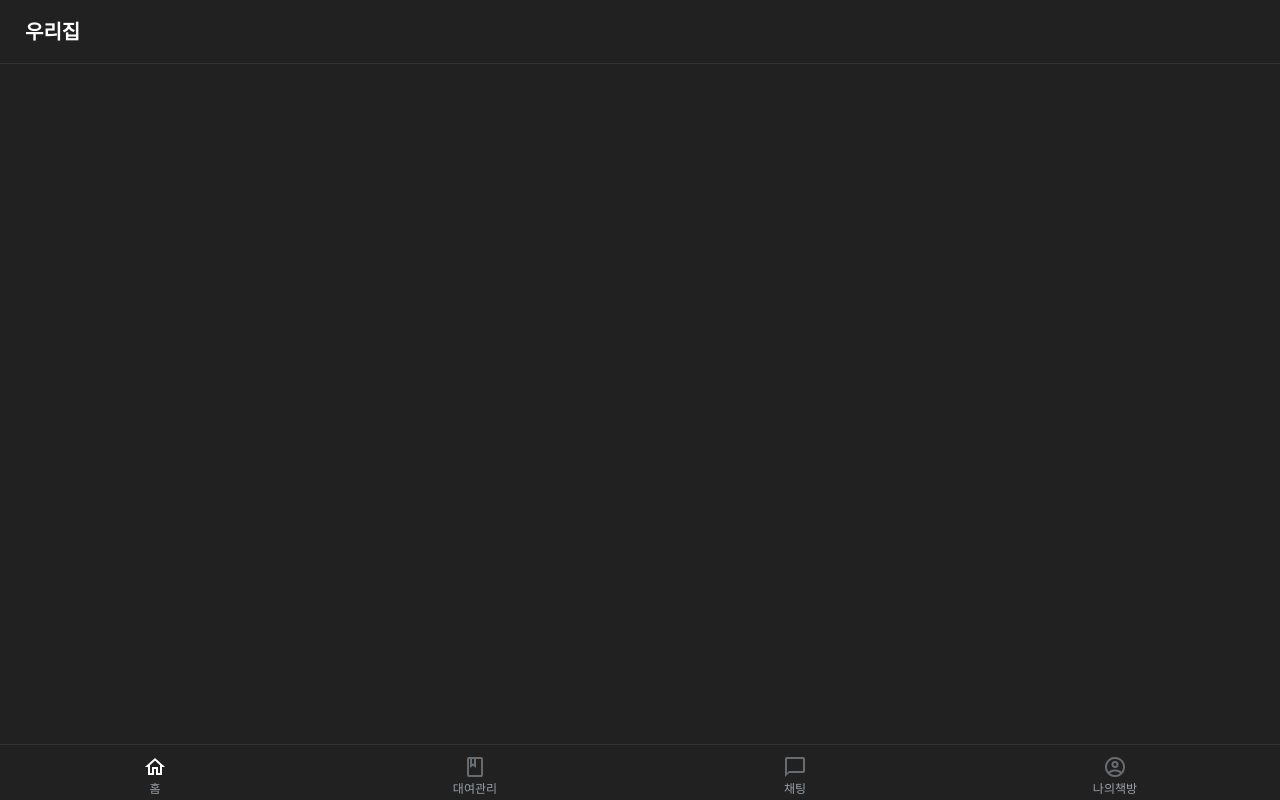
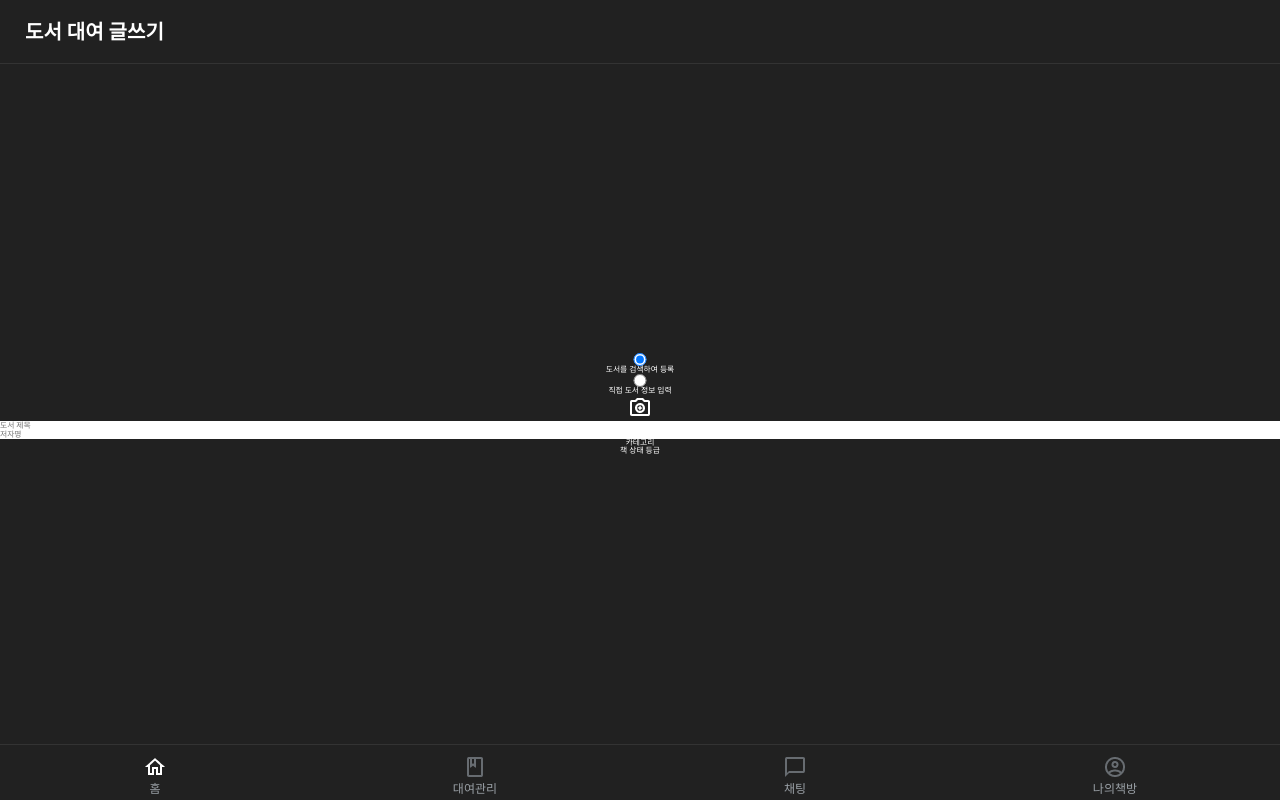
Before and after one commit to ttukttak3/ttukttak, a React (Create React App) app in the folder front/: page /upload in a window 1280 px wide. Before the commit this address had no page. Built offline with nearby package versions, Linux system fonts and the light colour scheme.

Commit message:
test : api 인자 맞추기

```diff
--- a/front/src/components/layout/Layout.jsx
+++ b/front/src/components/layout/Layout.jsx
@@ -10,6 +10,8 @@ import Chat from '../../pages/Chat/ChatList/ChatPage';
 import ChatItem from '../../pages/Chat/ChatItem/ChatItemPage';
 import ChatAlertPage from '../../pages/Chat/ChatList/ChatAlert/ChatAlertPage';
 import HomePage from '../../pages/Home/HomePage';
+import UploadBookPage from '../../pages/UploadBook/UploadBookPage';
+
 const Layout = () => {
   const { LayoutBox, Section } = style;
   return (
@@ -24,6 +26,7 @@ const Layout = () => {
           <Route path="chat" element={<Chat />} />
           <Route path="chat/:roomId" element={<ChatItem />} />
           <Route path="chat/alert" element={<ChatAlertPage />} />
+          <Route path="upload" element={<UploadBookPage />} />
         </Routes>
       </Section>
       <Footer />
--- a/front/src/pages/Chat/ChatItem/ChatBookInfo.jsx
+++ b/front/src/pages/Chat/ChatItem/ChatBookInfo.jsx
@@ -1,7 +1,18 @@
 import React from 'react';
+import style from './ChatBookInfo.style';
 
 const ChatBookInfo = () => {
-  return <div>ChatBookInfo</div>;
+  const { Wrapper, BookImg, Title, Author, Location, Status, Price } = style;
+  return (
+    <Wrapper>
+      <BookImg></BookImg>
+      <Title>당신은 결국 무엇이든 </Title>
+      <Author></Author>
+      <Location></Location>
+      <Status></Status>
+      <Price>대여료 2,000원 보증금 15,000원</Price>
+    </Wrapper>
+  );
 };
 
 export default ChatBookInfo;
--- a/front/src/pages/Chat/ChatItem/ChatBookInfo.style.jsx
+++ b/front/src/pages/Chat/ChatItem/ChatBookInfo.style.jsx
@@ -2,6 +2,18 @@ import styled from 'styled-components';
 
 const Wrapper = styled.div``;
 
-const style = { Wrapper };
+const BookImg = styled.img``;
+
+const Title = styled.div``;
+
+const Author = styled.div``;
+
+const Location = styled.div``;
+
+const Status = styled.div``;
+
+const Price = styled.div``;
+
+const style = { Wrapper, BookImg, Title, Author, Location, Status, Price };
 
 export default style;
--- a/front/src/pages/Chat/ChatItem/ChatItemPage.jsx
+++ b/front/src/pages/Chat/ChatItem/ChatItemPage.jsx
@@ -33,7 +33,7 @@ const ChatItemPage = () => {
     //여태까지 message chatMessages에 저장하기
     //messages/{roomId} GET
 
-    axios.get(baseUrl + `messages/18`).then(res => {
+    axios.get(baseUrl + `messages/${roomId}`).then(res => {
       console.log(res.data);
       res.data.map(data => {
         console.log(data);
--- a/front/src/pages/Chat/ChatList/ChatPage.jsx
+++ b/front/src/pages/Chat/ChatList/ChatPage.jsx
@@ -8,13 +8,11 @@ import axios from 'axios';
 const ChatPage = () => {
   let baseUrl = 'http://localhost:8080/';
 
-  const [chatList, setChatList] = useState([
-    { id: 124123, userName: '홍길동', time: '어제', lastChat: 'djfksjfk', unread: 2 },
-    { id: 124123, userName: '강소연', time: '오전 5:32', lastChat: 'djfksjfk', unread: 2 },
-    { id: 124123, userName: '김민정', time: '2022년 5월 31일', lastChat: 'djfksjfk', unread: 2 },
-  ]);
+  const [chatList, setChatList] = useState([]);
 
-  const ChatListShow = chatList.map((item, idx) => <ChatListItem id={idx} imgUrl={item.imgUrl} userName={item.userName} time={item.time} lastChat={item.lastChat} unread={item.unread} />);
+  const ChatListShow = chatList.map((item, idx) => (
+    <ChatListItem id={item.roomId} imgUrl={item.other.imageUrl} userName={item.other.name} time={item.lastMessage.sendedAt} lastChat={item.lastMessage.message} unread={item.unread} />
+  ));
   const dispatch = useDispatch();
 
   useEffect(() => {
--- /dev/null
+++ b/front/src/pages/UploadBook/UploadBookPage.jsx
@@ -0,0 +1,37 @@
+import React, { useEffect } from 'react';
+import { useDispatch } from 'react-redux';
+import { setTitle } from '../../app/headerSlice';
+import style from './UploadBookPage.style';
+import camera from '../../assets/img/userInterFace/Camera_enhance.png';
+
+const UploadBookPage = () => {
+  const { Wrapper, RadioBtn, OptionLabel, UploadImg, ImageContainer, InputText, OptionText } = style;
+  const dispatch = useDispatch();
+
+  useEffect(() => {
+    dispatch(setTitle('도서 대여 글쓰기'));
+
+    return () => {
+      //
+    };
+  }, []);
+
+  return (
+    <Wrapper>
+      <RadioBtn type={'radio'} name={'submitMethod'} checked={true} />
+      <OptionLabel>도서를 검색하여 등록</OptionLabel>
+      <RadioBtn type={'radio'} name={'submitMethod'} />
+      <OptionLabel>직접 도서 정보 입력</OptionLabel>
+      <ImageContainer>
+        <UploadImg src={camera}></UploadImg>
+      </ImageContainer>
+      {/* <input accept=”image/*” id=”icon-button-file” type=”file” capture=”environment”/> */}
+      <InputText placeholder="도서 제목"></InputText>
+      <InputText placeholder="저자명"></InputText>
+      <OptionText>카테고리</OptionText>
+      <OptionText>책 상태 등급</OptionText>
+    </Wrapper>
+  );
+};
+
+export default UploadBookPage;
--- /dev/null
+++ b/front/src/pages/UploadBook/UploadBookPage.style.jsx
@@ -0,0 +1,32 @@
+import styled from 'styled-components';
+
+const Wrapper = styled.div`
+  display: flex;
+  flex-direction: column;
+`;
+
+const RadioBtn = styled.input`
+  flex: 1;
+`;
+
+const OptionLabel = styled.label``;
+
+const ImageContainer = styled.div`
+  flex: 1;
+  height: 10rem;
+  width: 100%;
+`;
+
+const UploadImg = styled.img`
+  flex-basis: auto;
+`;
+
+const InputText = styled.input`
+  flex: 1;
+`;
+
+const OptionText = styled.div``;
+
+const style = { Wrapper, RadioBtn, OptionLabel, UploadImg, ImageContainer, InputText, OptionText };
+
+export default style;
```
